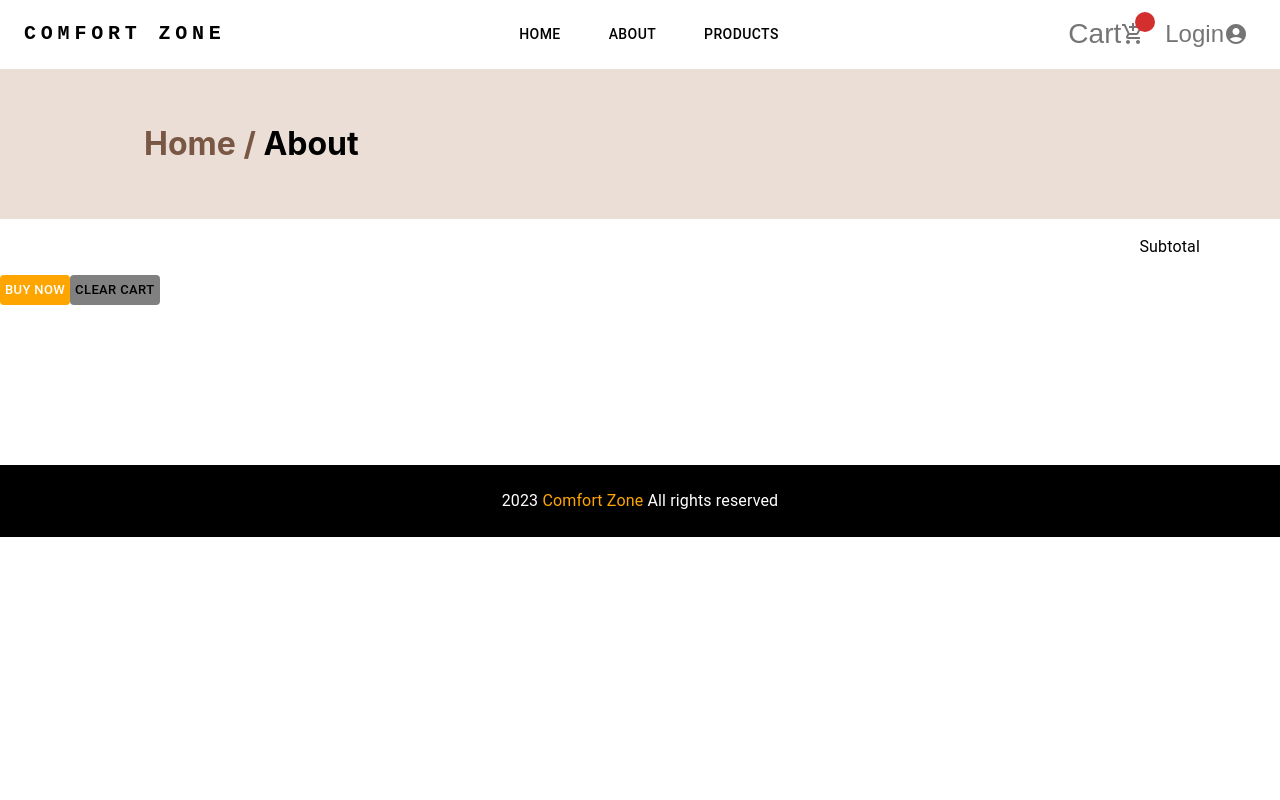
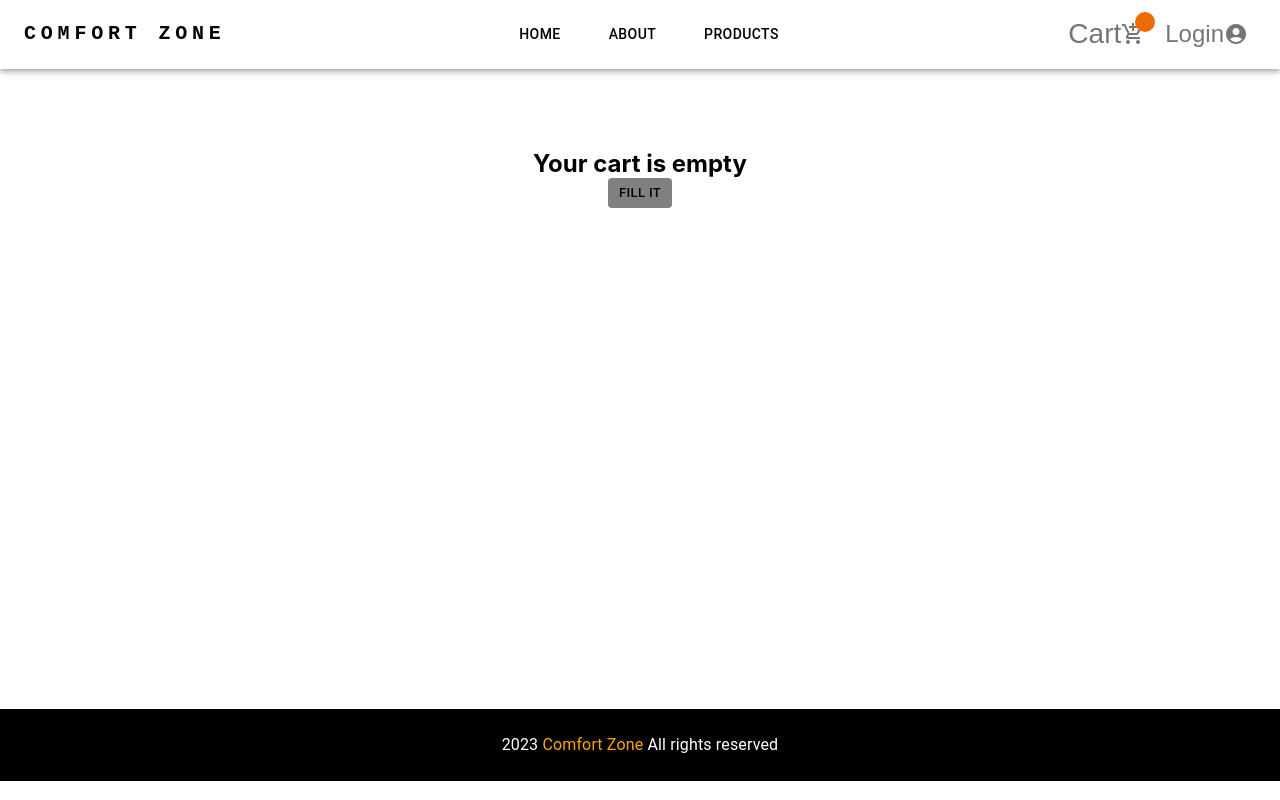
Before and after one commit to ZuleyhaKurt/comfort-zone, a React (Create React App) app: page /cart in a window 1280 px wide. Built offline with nearby package versions, Linux system fonts and the light colour scheme.

Commit message:
cart page

```diff
--- a/src/components/Cart.jsx
+++ b/src/components/Cart.jsx
@@ -37,13 +37,14 @@ const Cart = () => {
 
         <>
              <Box>
-                    <div >
+                    <div style={{display:"flex" , justifyContent:"center"}} >
 
 
                             {filterCartItem?.map((item, index) => {
 
 
-                                return (<div style={{ display: "flex" }} key={index}>
+                                return (
+                                    <div style={{ display: "flex", justifyContent:"center"}} key={index}>
                                     <Card>
                                         <CardMedia
                                             component="img"
@@ -69,13 +70,13 @@ const Cart = () => {
                                                 </Typography>
 
                                                 <Typography sx={{ fontSize: 14, color: "red", fontWeight: "bold" }} >
-                                                    {item?.price} TL
+                                                    {item?.price} $
                                                 </Typography>
                                                 <div style={{ fontSize: 12, color: "black", fontWeight: "bold", display: "flex", justifyContent: "flex-start" }} >
 
-                                                    {/* <TextField id="outlined-basic" variant="outlined"
-                                                        value={(basketItem?.filter((i) => i?.id === item?.id)).length}
-                                                        size="small" /> */}
+                                                    <TextField id="outlined-basic" variant="outlined"
+                                                        value={(cartItem?.filter((i) => i?.id === item?.id)).length}
+                                                        size="small" />
                                                     <div>
                                                         <ArrowDropUpIcon style={{ height: "1rem" }} onClick={() => handleIncrease(item)} />
                                                         <ArrowDropDownIcon style={{ height: "1rem" }}
@@ -101,13 +102,14 @@ const Cart = () => {
                         }
                     </div>
 
-                <Typography id="modal-modal-description" sx={{ mt: 2, mr: 10 }} style={{ textAlign: "end" }}>
-                    Subtotal
+                <Typography id="modal-modal-description" sx={{ mt: 2, mr: 10 }} style={{ textAlign:"center"}}>
+                    {/* Subtotal = {(filterCartItem[0].price).toFixed(2)*cartCount}  $ */}
+                Subtotal :
                         {/* Subtotal({basketCount} items):{(basketItem?.reduce((acc, current) => acc + current?.price, 0)).toFixed(2)}TL */}
                     </Typography>
-                    <Typography id="modal-modal-description" sx={{ mt: 2 }}>
+                    <Typography id="modal-modal-description" sx={{ mt: 2 ,display:"flex",justifyContent:"center"}}>
 
-                        <Button size="small" style={{ background: "orange", color: "white" }}>BUY NOW</Button>
+                        <Button size="small" style={{ background: "orange", color: "white" ,textAlign:"center", marginRight:5 }}>BUY NOW</Button>
                         <Button size="small" style={{ background: "grey", color: "black" }}
                             onClick={handleClear}>CLEAR CART</Button>
                     </Typography>
--- a/src/components/Navbar.jsx
+++ b/src/components/Navbar.jsx
@@ -168,7 +168,7 @@ function Navbar() {
                 color="gray"
                 onClick={() => navigate("/cart")}>
                 Cart
-              <Badge badgeContent={cartCount} color="error">
+              <Badge badgeContent={cartCount} color="warning">
                 {/* burdaki badge contente state gelecek */}
                 <AddShoppingCartIcon
 
--- a/src/pages/CartPage.jsx
+++ b/src/pages/CartPage.jsx
@@ -1,12 +1,15 @@
-import { Container } from '@mui/material'
+import { Button, Container } from '@mui/material'
 import { Box } from '@mui/system'
 
 import React from 'react'
+import { useSelector } from 'react-redux'
 import { useNavigate } from 'react-router-dom'
 import Cart from '../components/Cart'
 
 const CartPage = () => {
   const navigate = useNavigate()
+  const {  cartCount } = useSelector((state) => state.cart);
+
 
       //??**** sepet boşşsa
     // <div style={{height:"50vh"}}>
@@ -22,11 +25,24 @@ const CartPage = () => {
   return (
 
     <>
-    <div style={{height:"150px", backgroundColor:"#eaded7" , display:"flex" , alignItems:"center"}}>
+      {!cartCount &&
+     ( <div style={{height:"50vh"}}>
+      <Box sx={{ textAlign: "center" , height:"100%"}}>
+        <h2 style={{ marginTop: "5rem" }}>Your cart is empty</h2>
+        <Button size="small" style={{ background: "grey", color: "black" }}
+                            onClick={()=>navigate("/products")}>FILL IT</Button>
+      </Box>
+        </div>)}
+      {cartCount && (
+        <>
+        <div style={{height:"150px", backgroundColor:"#eaded7" , display:"flex" , alignItems:"center"}}>
         <h1 style={{padding:"2rem 2rem 2rem 9rem" }}><a style={{textDecoration:"none", color:"#795744"}} href="/">Home / </a>About</h1>
     </div>
 
-    <Cart />
+          <Cart />
+          </>
+      )}
+
     </>
 
   )
```
